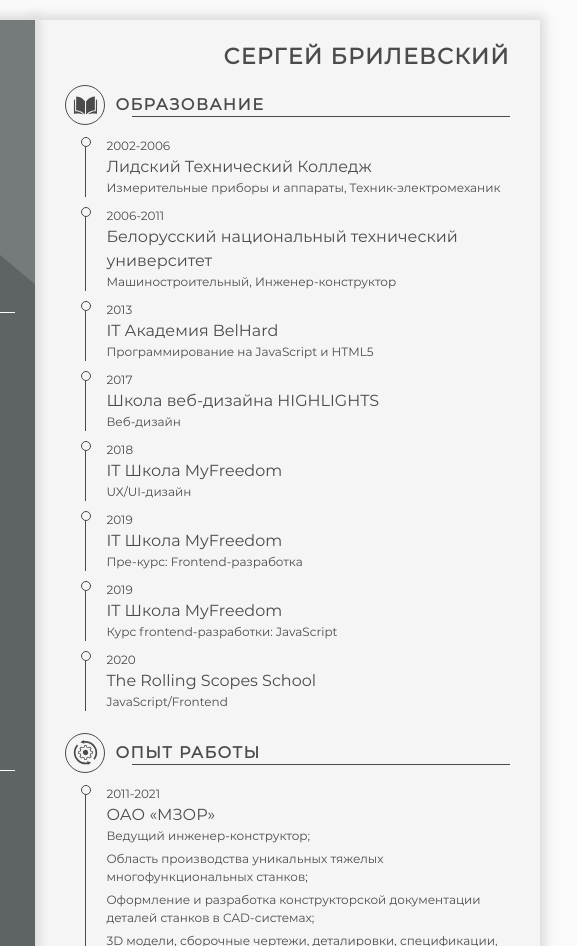
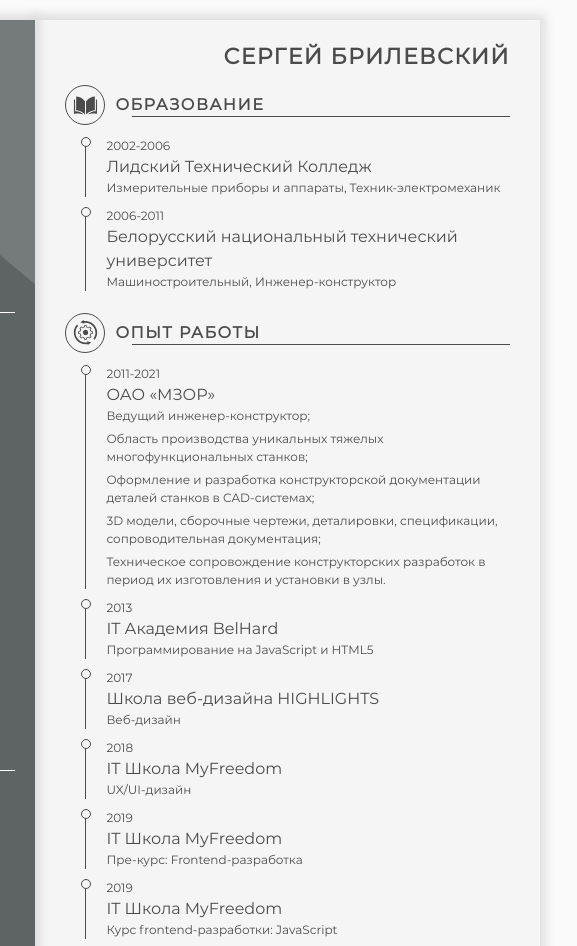
Before and after one commit to BertFrontEnd/curriculum-vitae, a plain HTML site: page curriculum-vitae/index.html in a window 1280 px wide. Shown: the top 946 px of the page, 510-1087 px from the left. Drawn offline with Linux system fonts and the light colour scheme.

Commit message:
chore: edit experience info

```diff
--- a/curriculum-vitae/index.html
+++ b/curriculum-vitae/index.html
@@ -232,36 +232,6 @@
             </li>
             <li class="faculty">Машиностроительный, Инженер-конструктор</li>
           </ul>
-          <ul>
-            <li class="year">2013</li>
-            <li class="institution">IT Академия BelHard</li>
-            <li class="faculty">Программирование на JavaScript и HTML5</li>
-          </ul>
-          <ul>
-            <li class="year">2017</li>
-            <li class="institution">Школа веб-дизайна HIGHLIGHTS</li>
-            <li class="faculty">Веб-дизайн</li>
-          </ul>
-          <ul>
-            <li class="year">2018</li>
-            <li class="institution">IT Школа MyFreedom</li>
-            <li class="faculty">UX/UI-дизайн</li>
-          </ul>
-          <ul>
-            <li class="year">2019</li>
-            <li class="institution">IT Школа MyFreedom</li>
-            <li class="faculty">Пре-курс: Frontend-разработка</li>
-          </ul>
-          <ul>
-            <li class="year">2019</li>
-            <li class="institution">IT Школа MyFreedom</li>
-            <li class="faculty">Курс frontend-разработки: JavaScript</li>
-          </ul>
-          <ul>
-            <li class="year">2020</li>
-            <li class="institution">The Rolling Scopes School</li>
-            <li class="faculty">JavaScript/Frontend</li>
-          </ul>
         </div>
       </div>
       <div class="info__experience">
@@ -289,6 +259,36 @@
                 изготовления и установки в узлы.
               </p>
             </li>
+          </ul>
+          <ul>
+            <li class="year">2013</li>
+            <li class="place">IT Академия BelHard</li>
+            <li class="position">Программирование на JavaScript и HTML5</li>
+          </ul>
+          <ul>
+            <li class="year">2017</li>
+            <li class="place">Школа веб-дизайна HIGHLIGHTS</li>
+            <li class="position">Веб-дизайн</li>
+          </ul>
+          <ul>
+            <li class="year">2018</li>
+            <li class="place">IT Школа MyFreedom</li>
+            <li class="position">UX/UI-дизайн</li>
+          </ul>
+          <ul>
+            <li class="year">2019</li>
+            <li class="place">IT Школа MyFreedom</li>
+            <li class="position">Пре-курс: Frontend-разработка</li>
+          </ul>
+          <ul>
+            <li class="year">2019</li>
+            <li class="place">IT Школа MyFreedom</li>
+            <li class="position">Курс frontend-разработки: JavaScript</li>
+          </ul>
+          <ul>
+            <li class="year">2020</li>
+            <li class="place">The Rolling Scopes School</li>
+            <li class="position">JavaScript/Frontend</li>
           </ul>
         </div>
       </div>
```
Also changed, not shown: curriculum-vitae/style.scss (+8 -0 lines), curriculum-vitae/style.css, 1 other file.
